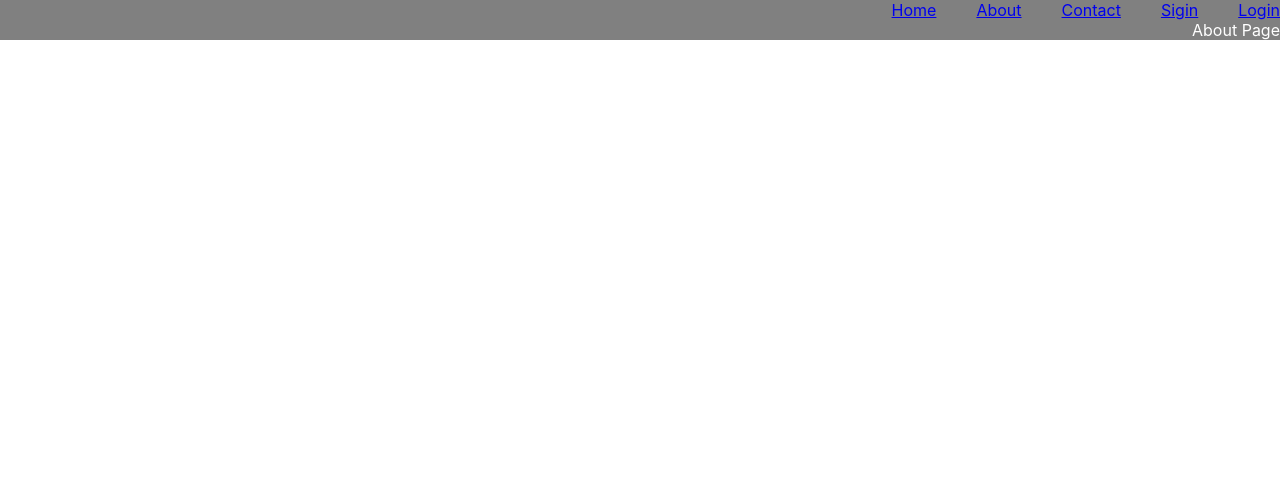
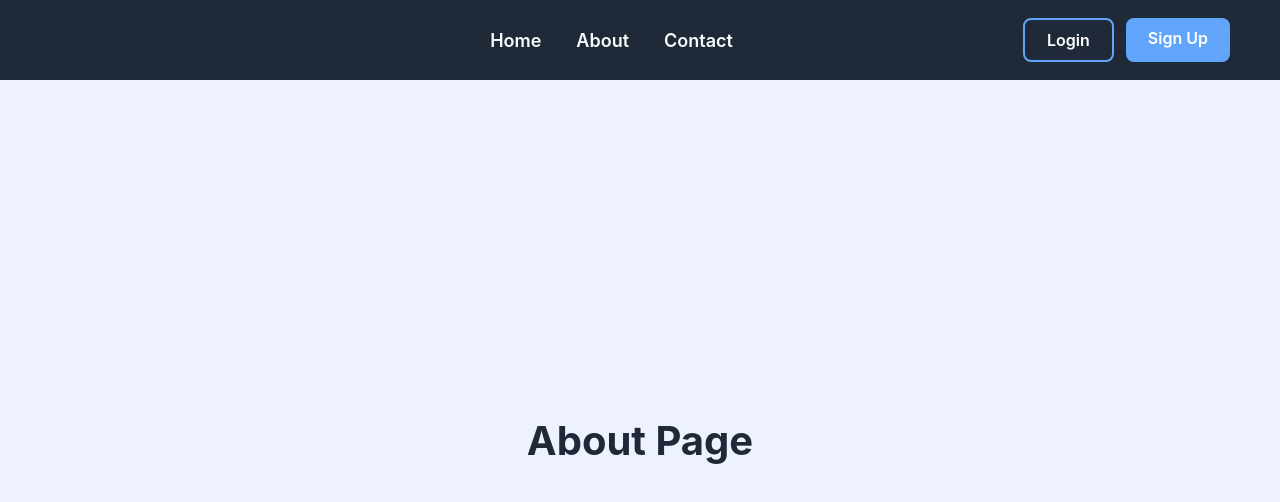
Before and after one commit to MuhammadHamza786-web/firebase-project, a React (Create React App) app: page /About in a window 1280 px wide. Shown: the top 502 px of the page. Built offline with nearby package versions, Linux system fonts and the light colour scheme.

Commit message:
Add code

```diff
--- a/src/App.css
+++ b/src/App.css
@@ -1,13 +1,108 @@
-.header{
+*{
+    margin: 0;
+    padding: 0;
+    box-sizing: border-box;
+}
+
+/* Header */
+
+.navbar{
+    width: 100%;
+    height: 80px;
+    background: #1f2937;
     display: flex;
-    justify-content: right;
     align-items: center;
-    gap: 20px;
-    background-color: gray;
+    justify-content: space-between;
+    padding: 0 50px;
+    box-shadow: 0 2px 10px rgba(0,0,0,0.2);
+}
+
+.logo-space{
+    width: 150px;
+}
+
+.nav-links{
+    display: flex;
+    gap: 35px;
+}
+
+.nav-links a{
+    text-decoration: none;
+    color: #f8fafc;
+    font-size: 18px;
+    font-weight: 600;
+    transition: 0.3s;
+}
+
+.nav-links a:hover{
+    color: #60a5fa;
+}
+
+.auth-buttons{
+    display: flex;
+    gap: 12px;
+}
+
+.btn-login,
+.btn-signup{
+    text-decoration: none;
+    padding: 10px 22px;
+    border-radius: 8px;
+    font-weight: 600;
+    transition: 0.3s;
+}
+
+.btn-login{
+    background: transparent;
+    border: 2px solid #60a5fa;
     color: white;
 }
-.heading{
+
+.btn-login:hover{
+    background: #60a5fa;
+}
+
+.btn-signup{
+    background: #60a5fa;
+    color: white;
+}
+
+.btn-signup:hover{
+    transform: translateY(-2px);
+}
+
+/* Pages */
+
+.home,
+.about,
+.contact,
+.login,
+.sigin{
+    height: calc(100vh - 80px);
     display: flex;
     justify-content: center;
+    align-items: center;
+    font-size: 40px;
+    font-weight: bold;
+    color: #1f2937;
+}
 
+.home{
+    background: #f8fafc;
 }
+
+.about{
+    background: #eef2ff;
+}
+
+.contact{
+    background: #ecfeff;
+}
+
+.login{
+    background: #fef3c7;
+}
+
+.sigin{
+    background: #dcfce7;
+}
--- a/src/pages/Header.jsx
+++ b/src/pages/Header.jsx
@@ -1,23 +1,27 @@
-import React from 'react'
-import { Link } from 'react-router-dom'
+import React from 'react';
+import { Link } from 'react-router-dom';
 
 const Header = () => {
   return (
-    <div className='header'>
+    <nav className="navbar">
 
+      <div className="logo-space">
+        {/* Yahan baad mein logo laga dena */}
+      </div>
 
-    <Link to={"/"}>Home</Link>
-    <br />
-    <Link to={"/About"}>About</Link>
-    <br/>
-    <Link to={"/Contact"}>Contact</Link>
-    <br />
-    <Link to={"/Sigin"}>Sigin</Link>
-     <br />
-    <Link to={"/Login"}>Login</Link>
+      <div className="nav-links">
+        <Link to="/">Home</Link>
+        <Link to="/About">About</Link>
+        <Link to="/Contact">Contact</Link>
+      </div>
 
-    </div>
-  )
-}
+      <div className="auth-buttons">
+        <Link to="/Login" className="btn-login">Login</Link>
+        <Link to="/Sigin" className="btn-signup">Sign Up</Link>
+      </div>
 
-export default Header
+    </nav>
+  );
+};
+
+export default Header;
--- a/src/pages/Home.jsx
+++ b/src/pages/Home.jsx
@@ -5,7 +5,7 @@ import { Link } from 'react-router-dom'
 const Home = () => {
   return (
     <div className='home'>
-<h1 className='heading'>home page</h1>
+    <div>Home Page</div>
 
   </div>
   )
```
